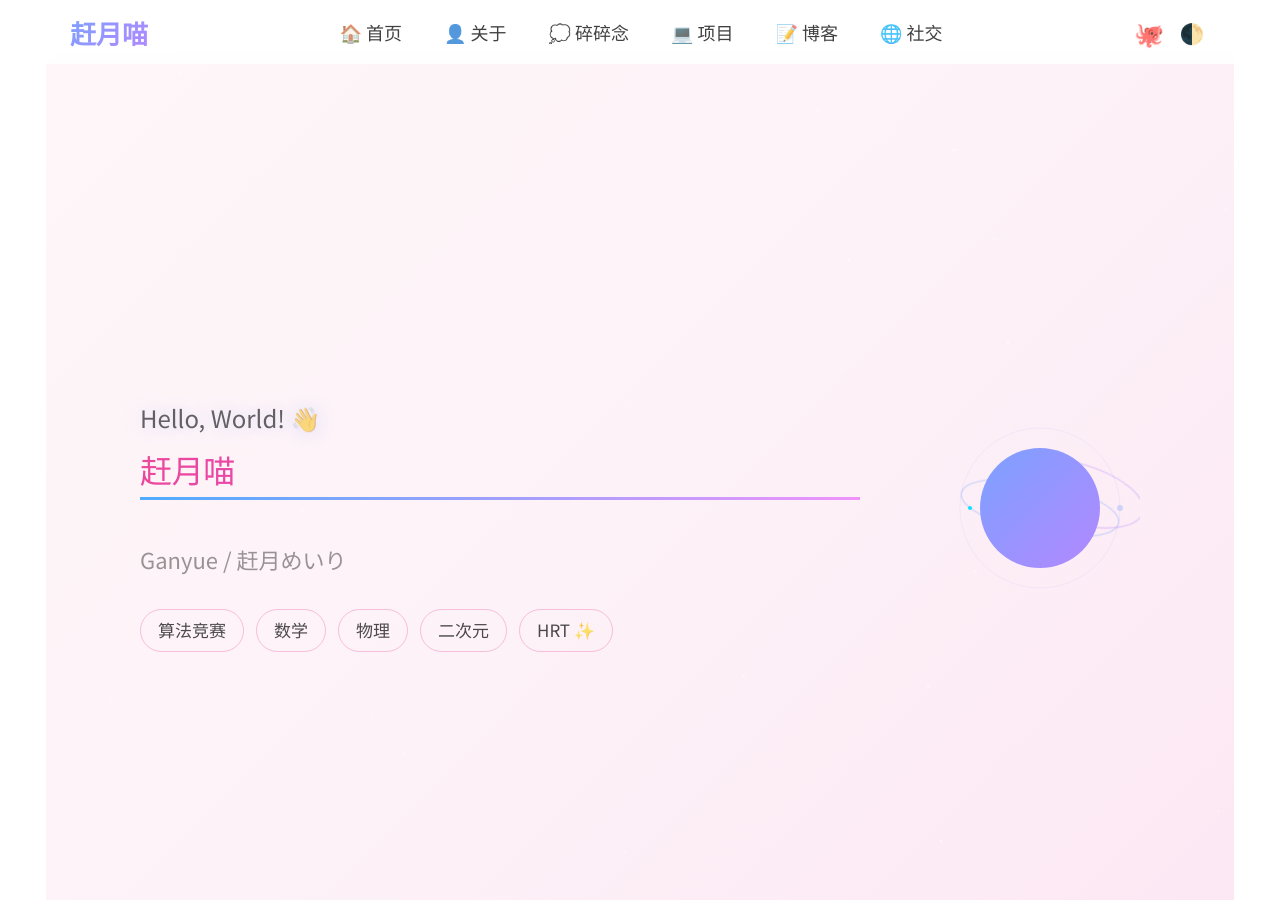
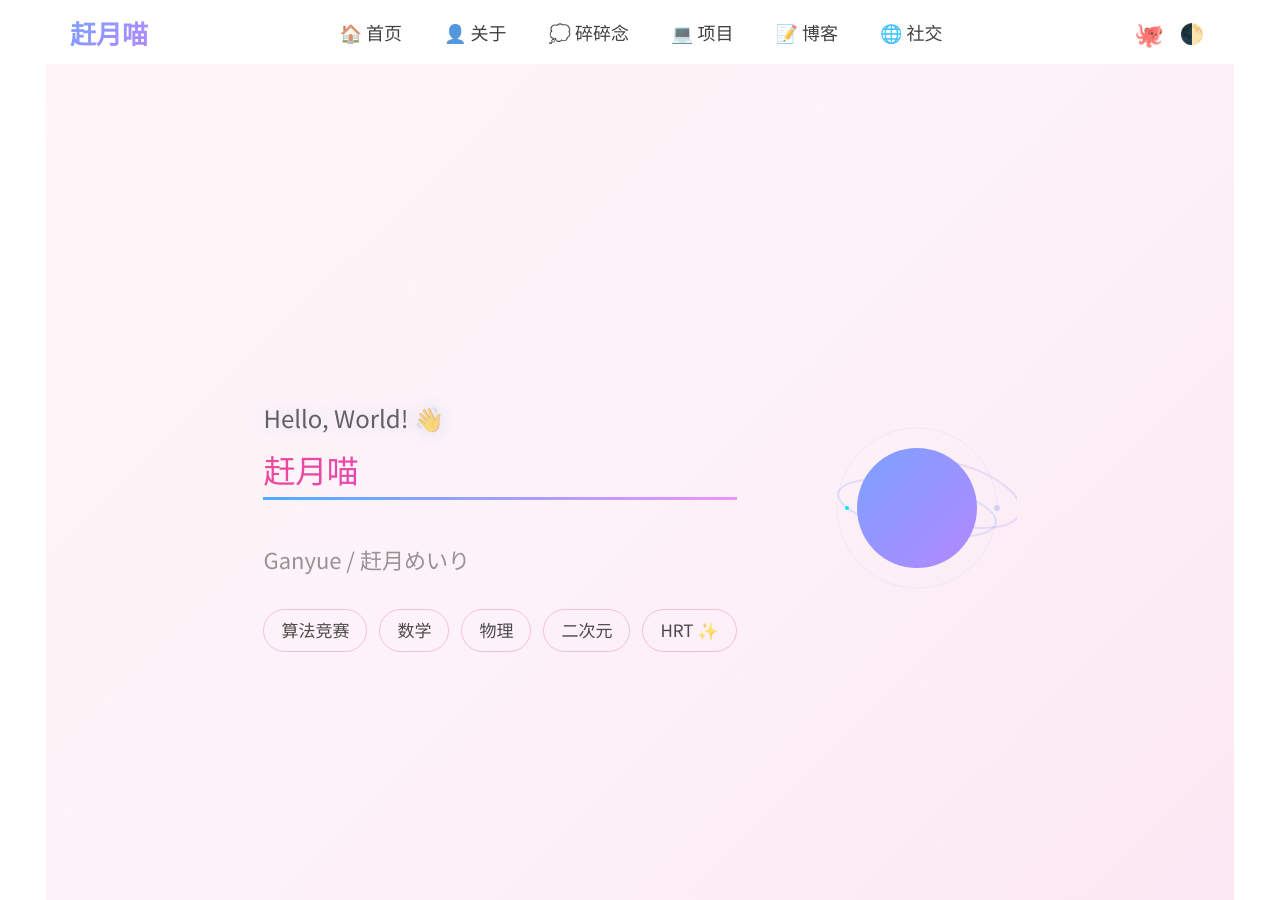
Before and after one commit to lxgy1024/personal-web, an MkDocs documentation site: the page built from docs/index.md, in a window 1280 px wide and 900 px high. Built offline with MkDocs 1.6.1 and Material for MkDocs 9.7.7, drawn with Linux system fonts in a browser that asks for light colours; comment, search, counter and statistics services are not loaded.

Commit message:
feat: make homepage sections fully responsive, remove fixed pixel widths

```diff
--- a/docs/stylesheets/extra.css
+++ b/docs/stylesheets/extra.css
@@ -579,7 +579,7 @@
 /* === Hero Section === */
 .homepage-hero {
   position: relative;
-  min-height: 100vh;
+  min-height: 100dvh;
   display: flex;
   align-items: center;
   justify-content: center;
@@ -602,14 +602,14 @@
   align-items: center;
   justify-content: center;
   gap: 4rem;
-  max-width: 1000px;
   width: 100%;
   position: relative;
   z-index: 1;
 }
 
 .hero-text {
-  flex: 1;
+  flex: 0 1 auto;
+  min-width: 0;
 }
 
 .hero-greeting {
@@ -694,8 +694,8 @@
   align-items: center;
   justify-content: center;
   gap: 0.75rem;
-  max-width: 900px;
   margin: 0 auto;
+  width: 100%;
 }
 
 .carousel-cards {
@@ -713,6 +713,7 @@
   text-align: center;
   padding: 1.5rem 1rem;
   flex: 1;
+  max-width: 260px;
   background: rgba(255, 255, 255, 0.05);
   border: 1px solid rgba(124, 161, 255, 0.2);
   border-radius: 16px;
@@ -728,6 +729,7 @@
 
 .carousel-card.active {
   flex: 1.25;
+  max-width: 325px;
   transform: scale(1.08);
   border-color: rgba(124, 161, 255, 0.5);
   box-shadow: 0 8px 32px rgba(124, 161, 255, 0.25);
@@ -793,10 +795,10 @@
 
 .project-grid {
   display: grid;
-  grid-template-columns: repeat(3, 1fr);
+  grid-template-columns: repeat(auto-fit, minmax(300px, 1fr));
   gap: 1.5rem;
-  max-width: 1000px;
   margin: 0 auto;
+  width: 100%;
 }
 
 .project-card {
@@ -875,8 +877,8 @@
 }
 
 .blog-table {
-  max-width: 700px;
   margin: 0 auto;
+  width: 100%;
 }
 
 .blog-row {
@@ -1146,9 +1148,9 @@
 }
 
 .thoughts-preview {
-  max-width: 700px;
   margin: 0 auto;
   text-align: center;
+  width: 100%;
 }
 
 .thoughts-preview p {
@@ -1206,9 +1208,6 @@
   .hero-name {
     font-size: 3rem;
   }
-  .project-grid {
-    grid-template-columns: repeat(2, 1fr);
-  }
 }
 
 @media (max-width: 767px) {
@@ -1224,9 +1223,6 @@
   .hero-avatar svg {
     width: 150px;
     height: 150px;
-  }
-  .project-grid {
-    grid-template-columns: 1fr;
   }
   .footer-content {
     grid-template-columns: 1fr;
```
